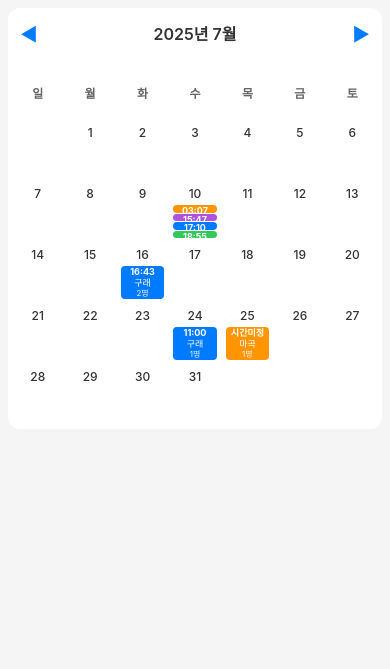
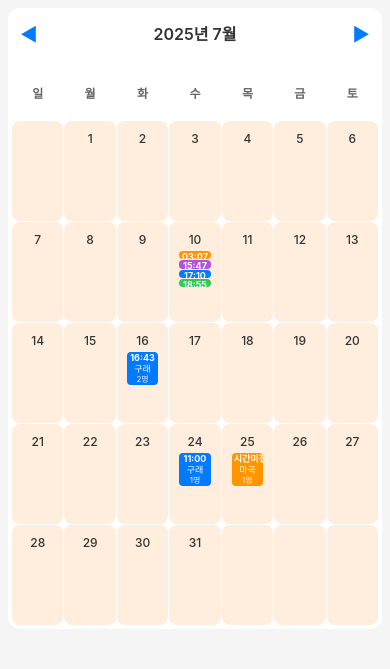
Before and after one commit to MEDIVIEW-CKD/schedule, a Flask app: page /calendar in a window 390 px wide. Shown: the top 669 px of the page. Run offline with Flask 3, Linux system fonts and the light colour scheme; data comes from the database, SQL or seed files in the repository.

Commit message:
Add files via upload

```diff
--- a/static/css/style.css
+++ b/static/css/style.css
@@ -695,3 +695,11 @@ body, .container {
         max-height: 36px;
     }
 }
+
+@media (max-width: 900px) {
+    .day {
+        min-height: 100px !important;
+        padding: 10px !important;
+        background: #ffeedd !important; /* 임시 확인용 */
+    }
+}
```
